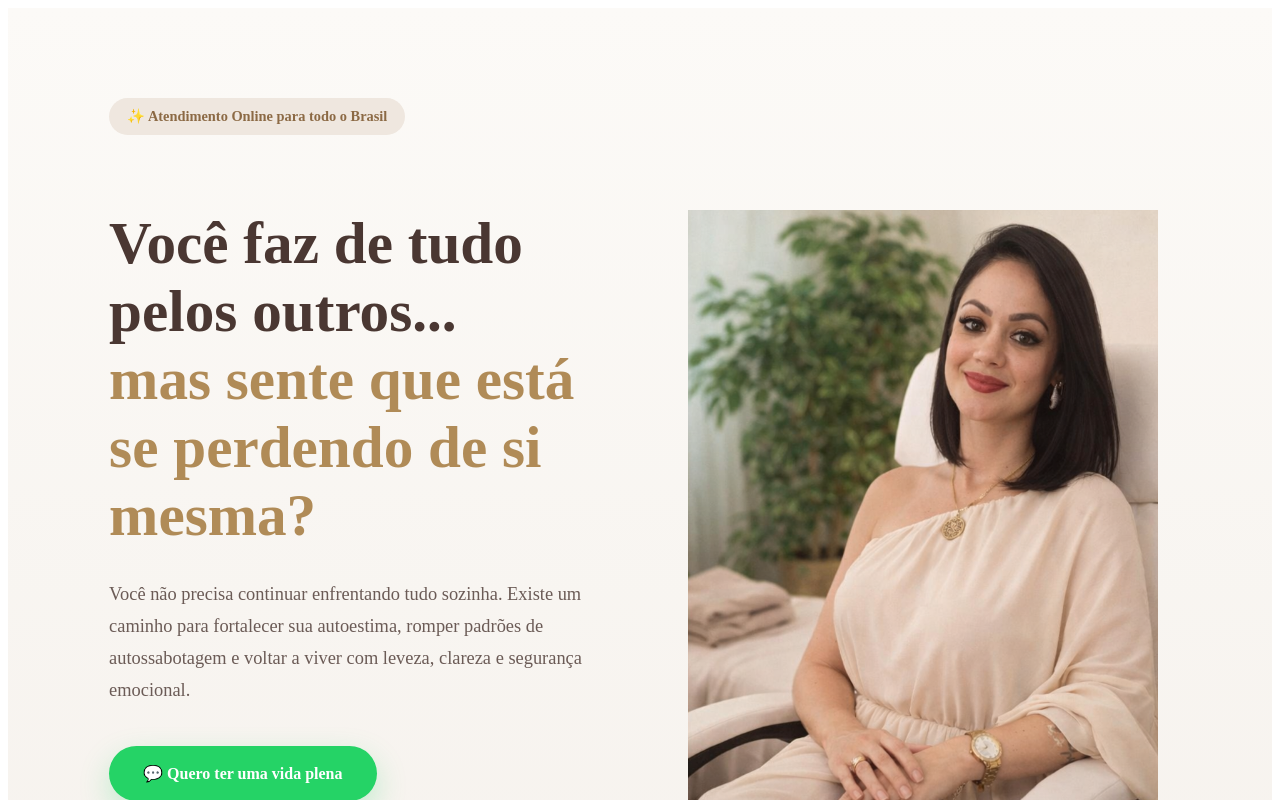
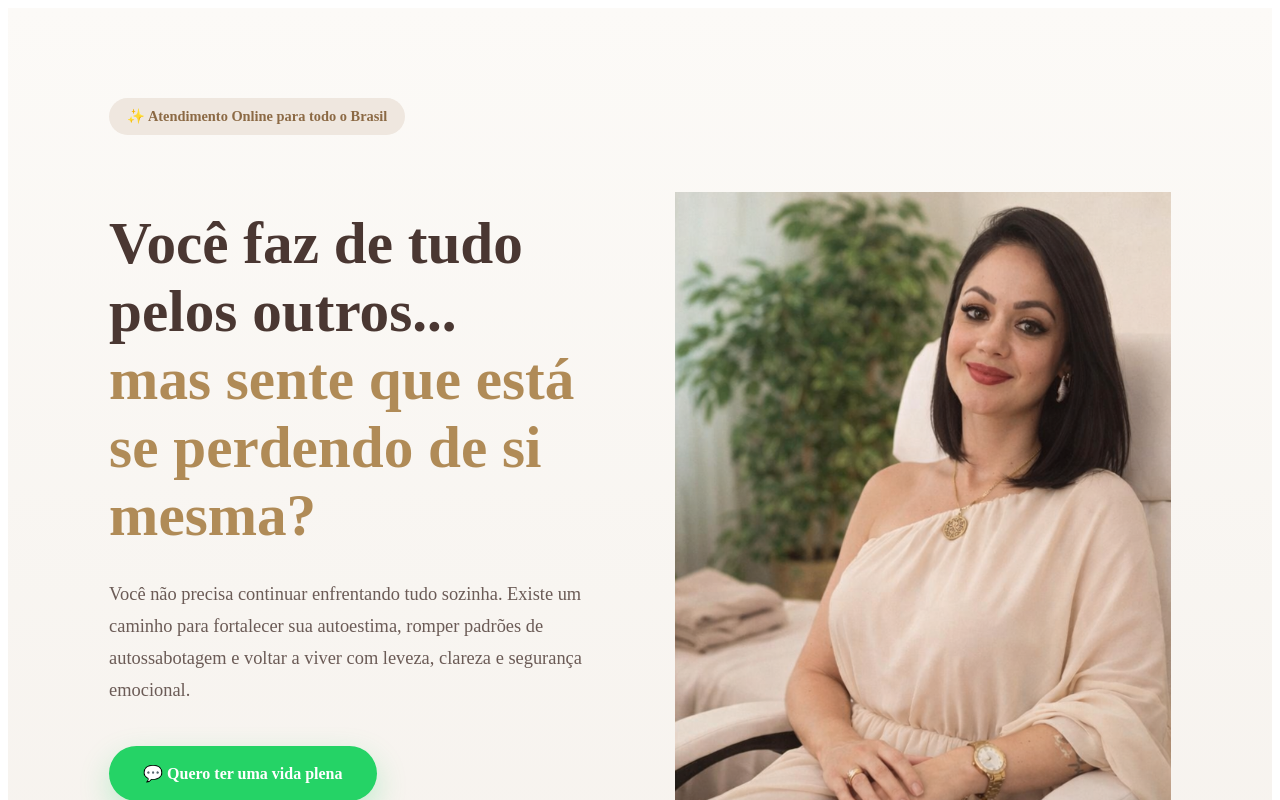
Before and after one commit to Institutokamilahfranco/instituto-kamilah-site, a Next.js app: page / in a window 1280 px wide. Shown: the top 800 px of the page. Built offline with nearby package versions, Linux system fonts and the light colour scheme.

Commit message:
Update page.js

```diff
--- a/app/page.js
+++ b/app/page.js
@@ -33,7 +33,7 @@ useEffect(() => {
       maxWidth: "1300px",
       margin: "0 auto",
       display: "flex",
-      flexDirection: isMobile ? "column-reverse" : "row",
+      flexDirection: isMobile ? "column" : "row",
       alignItems: "center",
       justifyContent: "space-between",
       gap: "70px",
@@ -205,7 +205,7 @@ useEffect(() => {
           style={{
             position: "relative",
             width: "100%",
-            maxWidth: isMobile ? "330px" : "470px",
+            maxWidth: isMobile ? "330px" : "560px",
             height: "auto",
             zIndex: 2,
           }}
```
